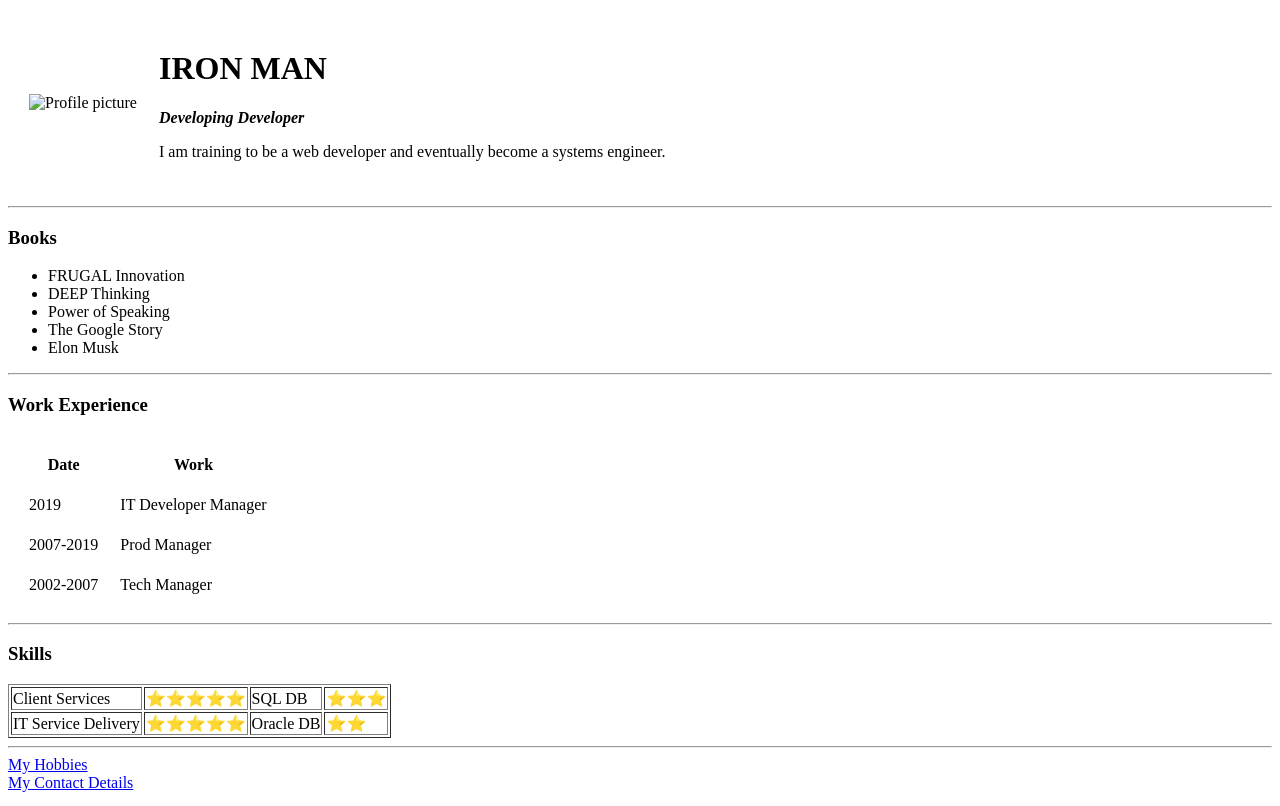
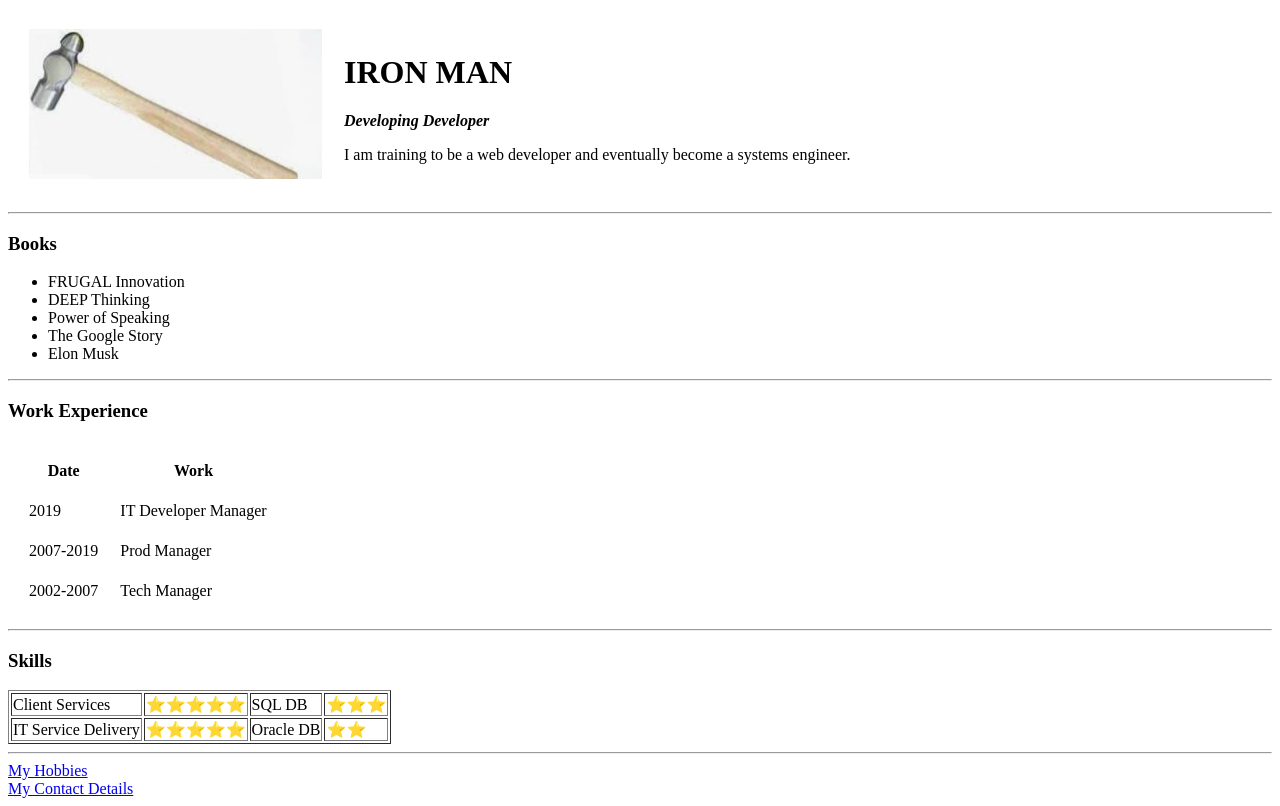
Before and after one commit to DP-learner-learn/cv_test, a plain HTML site: page index.html in a window 1280 px wide. Drawn offline with Linux system fonts and the light colour scheme.

Commit message:
Update index.html

```diff
--- a/index.html
+++ b/index.html
@@ -9,7 +9,7 @@
 <body>
   <table cellspacing="20">
     <tr>
-      <td><img src="images\IRONMAN.PNG" alt="Profile picture"></td>
+      <td><img src="IRONMAN.PNG" alt="Profile picture"></td>
       <td><h1>IRON MAN</h1>
         <p><em><strong><a href="https://en.wikipedia.org/wiki/Elon_Musk"></a>Developing Developer</strong></em></p>
         <p>I am training to be a web developer and eventually become a systems engineer.</p></td>
```
